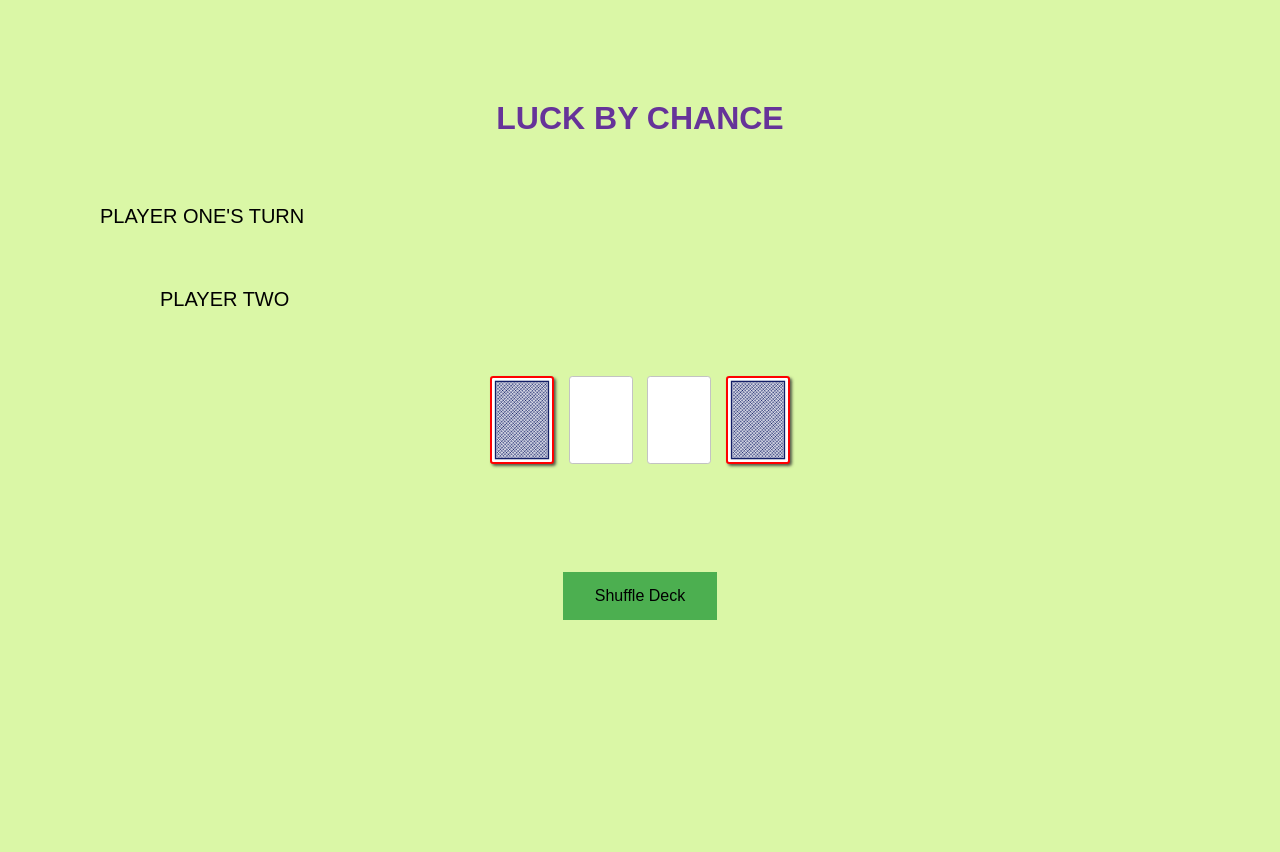
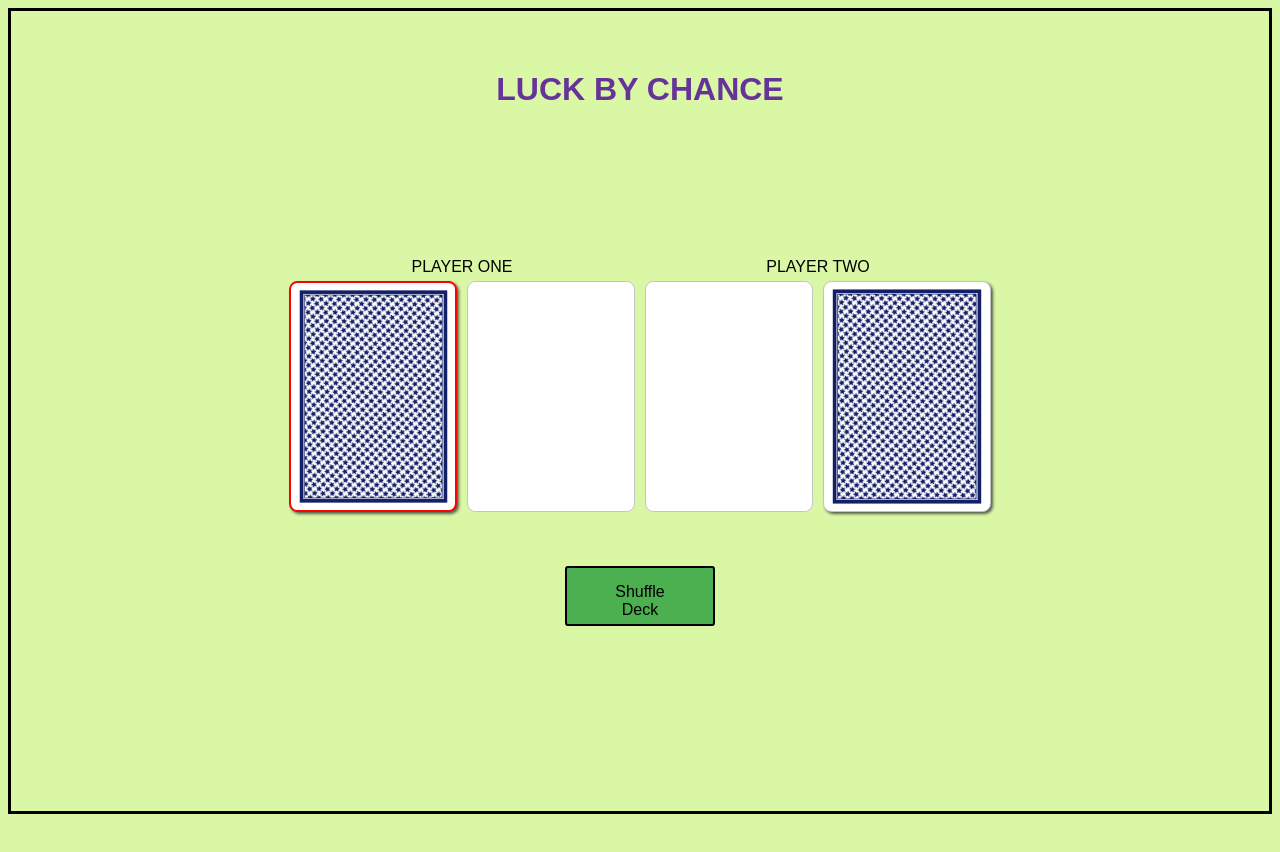
Before and after one commit to rashmika13/Luck-By-Chance, a plain HTML site: page index.html in a window 1280 px wide. After the commit the page ends 822 px from the top, so only its background shows below. Drawn offline with Linux system fonts and the light colour scheme.

Commit message:
Luck by chance version 2

```diff
--- a/card-deck-css/css/cardstarter.css
+++ b/card-deck-css/css/cardstarter.css
@@ -18,16 +18,11 @@
   overflow: hidden;
 }
 
-body {
-    text-align: center;
-
-}
-
 #shuffle{
     box-shadow: black;
 }
 
-  .card.small {
+ .card.small {
     font-size: 12px; }
   .card.large {
     font-size: 26px; }
@@ -304,7 +299,7 @@ body {
 
 .card.back {
   background-image: url("../images/backs/blue.svg");
-border: 2px solid red }
+}
 
 .card.back-blue {
   background-image: url("../images/backs/blue.svg"); }
--- a/index.html
+++ b/index.html
@@ -11,25 +11,38 @@
 
 </head>
 <body>
-    <h1>LUCK BY CHANCE</h1>
-    <br>
-    <div id="blink1">PLAYER ONE'S TURN</div>
-    <div id="blink2">PLAYER TWO</div>
-    <div class="card back blue shadow" id="playerOneDeck"  ></div>
-    <div class="card " id="activeCardOne"></div>
-    <div class="card " id="activeCardTwo"></div>
-    <div class="card back blue shadow "id="playerTwoDeck"></div>
+    <h1 class="game-title">LUCK BY CHANCE</h1>
+    <div class="result-display">
+        <div id="win1"></div>
+        <div id="win2"></div>
+        <div id="tie"></div>
+    </div>
 
-    <div class="deck" ></div>
-    <div id="suits"></div>
+    <div class="game-board-container">
+        <div class="player-container">
+            <div id="blink1">PLAYER ONE</div>
+            <div class="player-cards-container">
+                <div class="card xlarge back blue shadow" id="playerOneDeck"></div>
+                <div class="card xlarge" id="activeCardOne"></div>
+            </div>
+        </div>
+        <div class="player-container">
+            <div id="blink2">PLAYER TWO</div>
+            <div class="player-cards-container">
+                <div class="card xlarge " id="activeCardTwo"></div>
+                <div class="card xlarge back blue shadow " id="playerTwoDeck"></div>
+            </div>
+        </div>
+    </div>
+    <div class="deck"></div>
+    <div class="shuffle-deck">
+        <button id="shuffle">Shuffle Deck</button>
+    </div>
+    <div class="game-stats">
+        <div id="suits"></div>
     <div id="values"></div>
-    <div id="win1"></div>
-    <div id="win2"></div>
-    <div id="tie"></div>
 
-
-    <button id="shuffle">Shuffle Deck</button>
-
+    </div>
 </body>
 
 </html>
--- a/main.js
+++ b/main.js
@@ -14,7 +14,7 @@ let playerOneDeck = [];
 let playerOnePlayed;
 let playerTwoDeck = [];
 let playerTwoPlayed;
-let turn
+let turn = ''
 let winner
 
 // cached elements
@@ -26,7 +26,8 @@ const playerTwoDeckEl = document.getElementById('playerTwoDeck')
 const playerOneWinEl = document.getElementById('win1')
 const playerTwoWinEl = document.getElementById('win2')
 const itsATieEl = document.getElementById('tie')
-const blinkEl = document.getElementById('blink')
+// const player1TurnEl = document.getElementById('#blink1');
+// const player2TurnEl = document.getElementById('#blink2');
 
 // Event Listeners
 shuffleBtn.addEventListener('click', initialize)
@@ -38,12 +39,7 @@ playerTwoDeckEl.addEventListener('click', takeTurnTwo)
 
 // Functions
 initialize()
-
-function blinkEl(btn1) {
-    btn1.removeClass();
-    btn1.addClass("highlight");
-    setTimeout(function () { blink2(btn1); }, 750);
-}
+updatePlayerTurn()
 
 function initialize() {
     shuffleDeck()
@@ -53,10 +49,8 @@ function initialize() {
     playerTwoPlayed = null
     turn = 'One'
     winner = null
-
     render()
 }
-
 function shuffleDeck() {
 let  i = 0
      j = 0
@@ -81,11 +75,23 @@ function cardsAreEqual() {
     return valOne === valTwo
 }
 
+
+function updatePlayerTurn() {
+    if (turn === 'One'){
+        playerTwoDeckEl.style.border = ""
+        playerOneDeckEl.style.border = "2px solid red"
+    } else {
+        playerOneDeckEl.style.border = ""
+        playerTwoDeckEl.style.border = "2px solid red"
+    }
+    }
+
+
 function takeTurn() {
     if (turn === 'Two' || winner) return
     playerOnePlayed = playerOneDeck.shift()
     if (cardsAreEqual()) {
-        playerOneWinEl.innerText= "Player 1 Wins !"
+        playerOneWinEl.innerHTML= "Player 1 Wins !" ;
         winner = 'One'
     }
     turn = 'Two'
@@ -106,10 +112,9 @@ function takeTurnTwo () {
     render ()
 }
 
-
 function render() {
-    activeCardOneEl.className = 'card'
-    activeCardTwoEl.className = 'card'
+    activeCardOneEl.className = 'card xlarge'
+    activeCardTwoEl.className = 'card xlarge'
 
     if (playerOnePlayed) {
       activeCardOneEl.classList.add(playerOnePlayed)
--- a/style.css
+++ b/style.css
@@ -1,42 +1,36 @@
-* {
-  margin: 50px;
-  padding: 0;
-}
 body {
-    border: 3px solid black
-    display: grid;
+  border: 3px solid black;
   flex-direction: column;
   width: auto;
   height: 100vh;
-    background-color:#DAF7A6 ;
+  background-color: #DAF7A6;
   font-family: 'Arial';
 }
-h1 {
-  color:rebeccapurple
+.game-title {
+  color: rebeccapurple;
+  margin-bottom: 150px;
+  text-align: center;
+  margin-top: 60px;
 }
-
-#blink1 {
-  font-size: 20px;
-  margin: 0px;
+.game-board-container {
   display: flex;
-    flex-wrap: nowrap;
-    align-content: space-between;
-    transition-property: background-color;
-  transition-duration: 3s;
+  justify-content: center;
 }
-
-#blink2 {
-  font-size: 20px;
-  text-align: right;
-  padding: 10px;
+.player-container {
   display: flex;
-    flex-wrap: nowrap;
-    align-content:right;
+  flex-direction: column;
+  text-align: center;
 }
-
-
+.player-cards-container {
+  display: flex;
+  justify-content: center;
+}
+.shuffle-deck {
+  display: flex;
+  justify-content: center;
+}
 #shuffle {
-        border: black;
+  border: 2px solid black;
   color: white;
   padding: 15px 32px;
   text-align: center;
@@ -45,5 +39,28 @@ h1 {
   font-size: 16px;
   margin: 4px 2px;
   cursor: pointer;
-        background-color: #4CAF50;color: black;
+  background-color: #4CAF50;
+  color: black;
+  border-radius: 3px;
+  height: 60px;
+  width: 150px;
 }
+.game-stats {
+  display: flex;
+  flex-direction: column;
+}
+
+.result-display {
+  font-size: 30px;
+  color: purple;
+  text-align: center;
+  margin-bottom: 100px;
+}
+
+
+ /* #blink1 {
+
+}
+#blink2 {
+
+}  */
```
Lines whose indentation alone changed are shown as unchanged.
